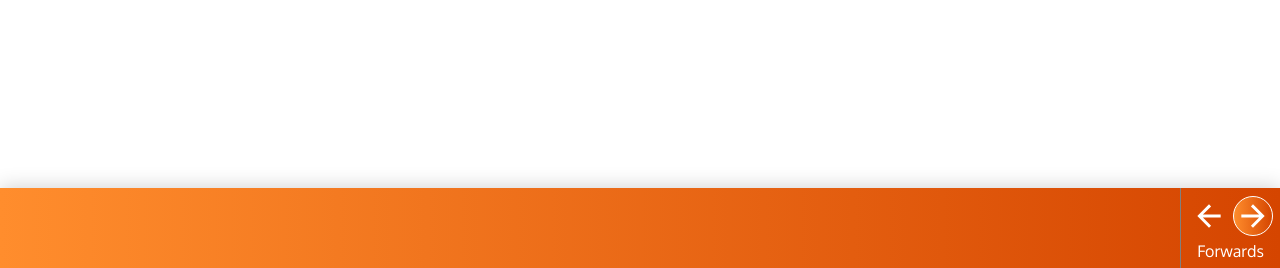
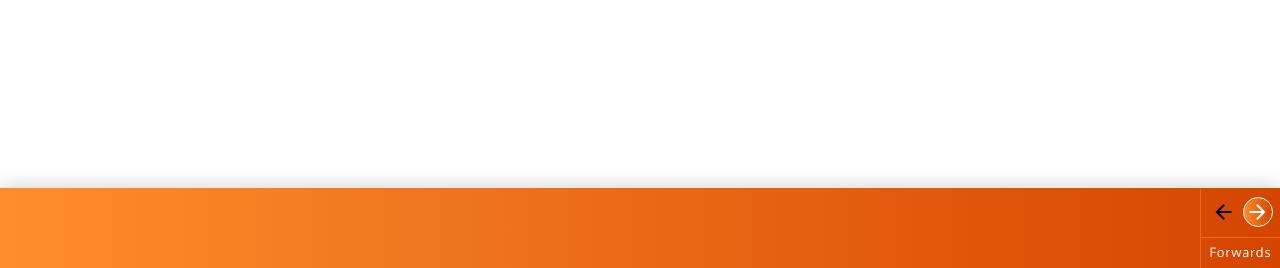
Before and after one commit to Cermicto/Image-Slideshow-Effects-Editor, a plain HTML site: page index.html in a window 1280 px wide. Shown: the part 532-800 px from the top of the page. Drawn offline with nearby package versions, Linux system fonts and the light colour scheme.

Commit message:
ADD positioning for controls on window resize

```diff
--- a/index.html
+++ b/index.html
@@ -8,6 +8,7 @@
 	<link rel="preconnect" href="https://fonts.googleapis.com">
 	<link rel="preconnect" href="https://fonts.gstatic.com" crossorigin>
 	<link href="https://fonts.googleapis.com/css2?family=Oxygen:wght@300;400;700&display=swap" rel="stylesheet">
+	<link rel="stylesheet" href="https://fonts.googleapis.com/css2?family=Material+Symbols+Outlined:opsz,wght,FILL,GRAD@24,400,0,0" />
 	<link rel="stylesheet" type="text/css" href="style.css">
 </head>
 <body class="landscape">
@@ -151,10 +152,14 @@
 		<div id="effectsControls"></div>
 		<div id="directionControls">
 			<button id="playSlideshowBackwardsBtn" class="direction-btn direction-btn-left">
-				<img class="direction-btn-img" src="images/icons/arrow_back.svg">
+				<span class="material-symbols-outlined direction-arrow">
+					arrow_back
+				</span>
 			</button>
 			<button id="playSlideshowForwardsBtn" class="direction-btn direction-btn-right direction-btn-selected">
-				<img class="direction-btn-img" src="images/icons/arrow_forward.svg">
+				<span class="material-symbols-outlined direction-arrow">
+					arrow_forward
+				</span>
 			</button>
 			<div id="directionControlsInfo"><span id="playDirectionMsg">Forwards</span></div>
 		</div>
--- a/script.js
+++ b/script.js
@@ -136,3 +136,25 @@ playSlideshowForwardsBtn.onclick = function(e) {
 
 	}
 }
+
+// Adjust slideshow and controls positioning on window resize
+
+setLayout()
+
+function setLayout () {
+	if (getLowestDimension() == 'vh') {
+		b.className = 'landscape'
+	} else {
+		b.className = 'portrait'
+	}
+}
+
+function getLowestDimension () {
+	if (w.innerHeight < w.innerWidth) {
+		return 'vh'
+	} else {
+		return 'vw'
+	}
+}
+
+w.onresize = setLayout
--- a/style.css
+++ b/style.css
@@ -55,7 +55,7 @@ body {
 }
 
 .portrait #slideshowControls {
-	top: 0;
+	bottom: 0;
 	left: 0;
     height: 100%;
     width: 80px;
@@ -64,24 +64,39 @@ body {
 
 #directionControls {
     position: absolute;
-    right: 0;
-    border-left: 1px solid grey;
-    height: 100%;
-    width: 100px;
+    height: 80px;
+    width: 80px;
     text-align: center;
     color: white;
+    transition: all 1s ease-in-out;
+    border-left: 1px solid transparent;
+    border-top: 1px solid transparent;
+}
+
+.landscape #directionControls {
+	right: 0;
+	bottom: 0;
+	border-left: 1px solid #ea6917;
+}
+
+.portrait #directionControls {
+	bottom: 0;
+	right: 0;
+	border-top: 1px solid #ea6917;
 }
 
 .direction-btn {
     border: none;
     padding: 0;
-    width: 40px;
-    height: 40px;
+    width: 30px !important;
+    height: 30px;
+    line-height: 35px;
     position: absolute;
     display: block;
     background: none;
     transition: all 0.25s ease-in-out;
-    width: 40px;
+    width: 30px;
+    text-align: center;
     border: 1px solid transparent;
     border-radius: 50%;
     cursor: pointer;
@@ -97,12 +112,9 @@ body {
 	right: 7.5px;
 }
 
-.direction-btn-img {
-    width: 35px;
-    position: absolute;
-    top: 50%;
-    left: 50%;
-    transform: translateX(-50%) translateY(-50%);
+.direction-arrow {
+    line-height: 28px;
+    transition: all 0.25s ease-in-out;
 }
 
 .direction-btn-selected,
@@ -111,11 +123,23 @@ body {
     background: linear-gradient(90deg, #fe8c2c, transparent);
 }
 
+.direction-btn-selected .direction-arrow,
+.direction-btn:hover .direction-arrow {
+	color: white;
+}
+
 #directionControlsInfo {
     position: absolute;
     bottom: 7.5px;
     width: 100%;
     font-family: 'Oxygen', sans-serif;
+    border-top: 1px solid #ea6917;
+    padding-top: 3px;
+}
+
+#playDirectionMsg {
+    font-size: 13px;
+    letter-spacing: 1px;
 }
 
 /* Animations */
```
